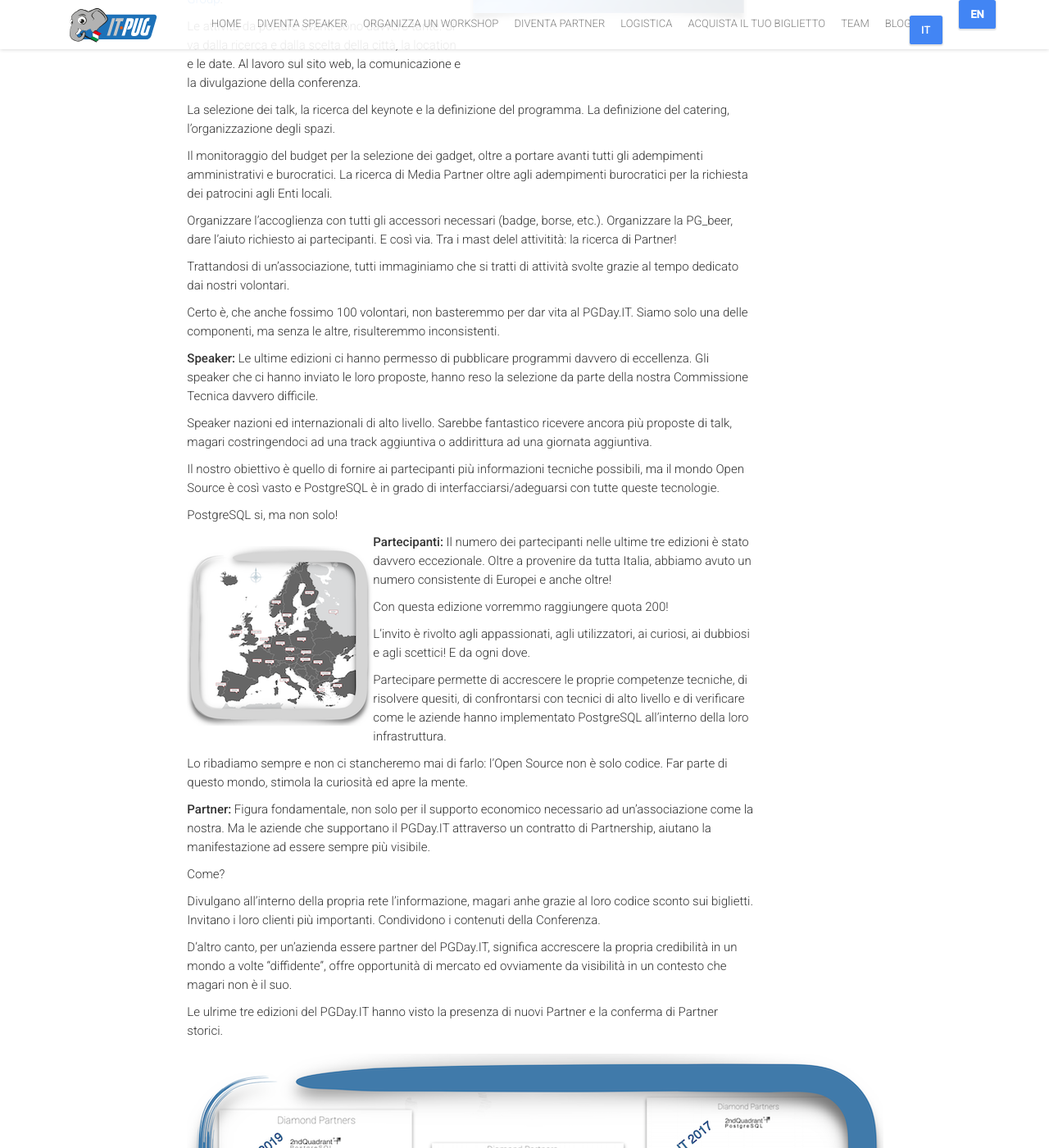
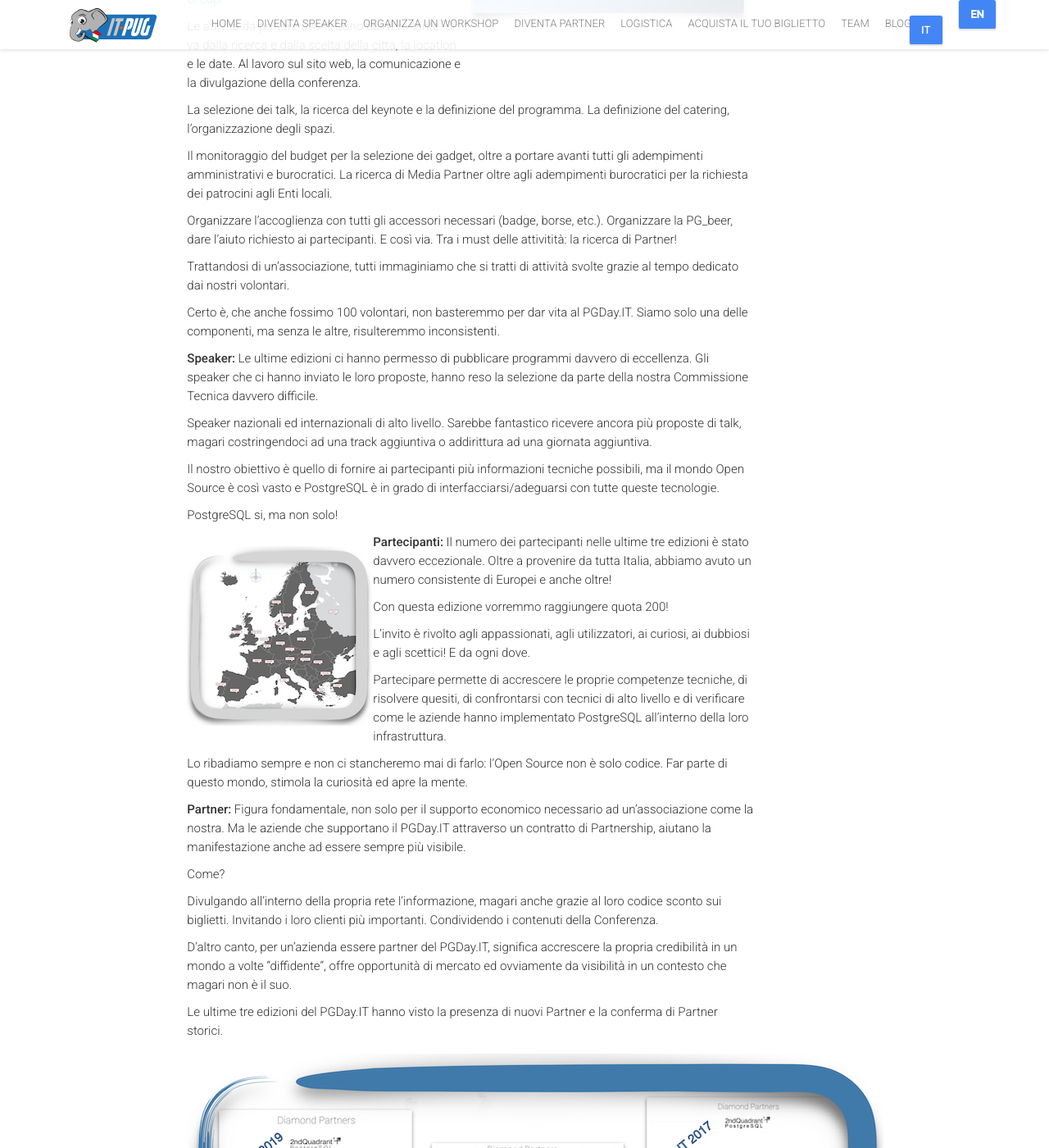
Before and after one commit to ITPUG/2020.pgday.it, a Jekyll site: the page built from _posts/2020-01-30-puzzle.it.markdown, in a window 1280 px wide and 1400 px high, scrolled down 1152 px. Shown: the whole window at 82% size. Built offline with Jekyll 4.4.1, drawn with Linux system fonts in a browser that asks for light colours; nearby versions of some CDN libraries; comment, search, counter and statistics services are not loaded; some of the changed text lies outside the part shown.

```diff
--- a/_posts/2020-01-30-puzzle.it.markdown
+++ b/_posts/2020-01-30-puzzle.it.markdown
@@ -44,7 +44,7 @@
 
 Il monitoraggio del budget per la selezione dei gadget, oltre a portare avanti tutti gli adempimenti amministrativi e burocratici. La ricerca di Media Partner oltre agli adempimenti burocratici per la richiesta dei patrocini agli Enti locali.
 
-Organizzare l'accoglienza con tutti gli accessori necessari (badge, borse, etc.). Organizzare la PG_beer, dare l'aiuto richiesto ai partecipanti. E così via. Tra i mast delel attivitità: la ricerca di Partner!
+Organizzare l'accoglienza con tutti gli accessori necessari (badge, borse, etc.). Organizzare la PG_beer, dare l'aiuto richiesto ai partecipanti. E così via. Tra i must delle attivitità: la ricerca di Partner!
 
 Trattandosi di un'associazione, tutti immaginiamo che si tratti di attività svolte grazie al tempo dedicato dai nostri volontari.
 
@@ -52,7 +52,7 @@
 
 **Speaker:** Le ultime edizioni ci hanno permesso di pubblicare programmi davvero di eccellenza. Gli speaker che ci hanno inviato le loro proposte, hanno reso la selezione da parte della nostra Commissione Tecnica davvero difficile.
 
-Speaker nazioni ed internazionali di alto livello. Sarebbe fantastico ricevere ancora più proposte di talk, magari costringendoci ad una track aggiuntiva o addirittura ad una giornata aggiuntiva.
+Speaker nazionali ed internazionali di alto livello. Sarebbe fantastico ricevere ancora più proposte di talk, magari costringendoci ad una track aggiuntiva o addirittura ad una giornata aggiuntiva.
 
 Il nostro obiettivo è quello di fornire ai partecipanti più informazioni tecniche possibili, ma il mondo Open Source è così vasto e PostgreSQL è in grado di interfacciarsi/adeguarsi con tutte queste tecnologie.
 
@@ -70,15 +70,15 @@
 
 Lo ribadiamo sempre e non ci stancheremo mai di farlo: l'Open Source non è solo codice. Far parte di questo mondo, stimola la curiosità ed apre la mente.
 
-**Partner:** Figura fondamentale, non solo per il supporto economico necessario ad un'associazione come la nostra. Ma le aziende che supportano il PGDay.IT attraverso un contratto di Partnership, aiutano la manifestazione ad essere sempre più visibile.
+**Partner:** Figura fondamentale, non solo per il supporto economico necessario ad un'associazione come la nostra. Ma le aziende che supportano il PGDay.IT attraverso un contratto di Partnership, aiutano la manifestazione anche ad essere sempre più visibile.
 
 Come?
 
-Divulgano all'interno della propria rete l'informazione, magari anhe grazie al loro codice sconto sui biglietti. Invitano i loro clienti più importanti. Condividono i contenuti della Conferenza.
+Divulgando all'interno della propria rete l'informazione, magari anche grazie al loro codice sconto sui biglietti. Invitando i loro clienti più importanti. Condividendo i contenuti della Conferenza.
 
 D'altro canto, per un'azienda essere partner del PGDay.IT, significa accrescere la propria credibilità in un mondo a volte "diffidente", offre opportunità di mercato ed ovviamente da visibilità in un contesto che magari non è il suo.
 
-Le ulrime tre edizioni del PGDay.IT hanno visto la presenza di nuovi Partner e la conferma di Partner storici.
+Le ultime tre edizioni del PGDay.IT hanno visto la presenza di nuovi Partner e la conferma di Partner storici.
 
 <img src="/img/posts/partner_post.png" align="center" Hspace="15" Vspace="0" Border="0">
 
```
Also changed, not shown: other parts of _posts/2020-01-30-puzzle.it.markdown (+1 -1 lines), _posts/2020-01-30-puzzle.en.markdown (+76 -0 lines).
